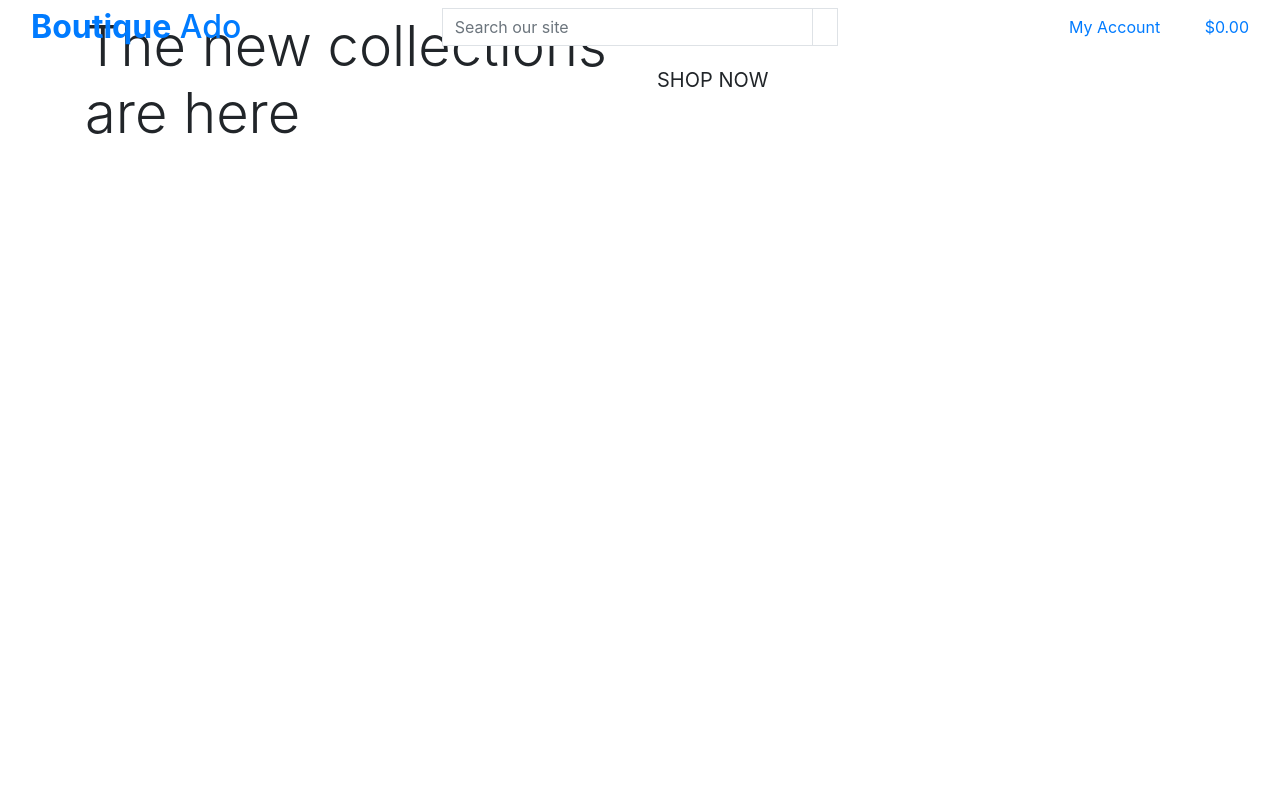
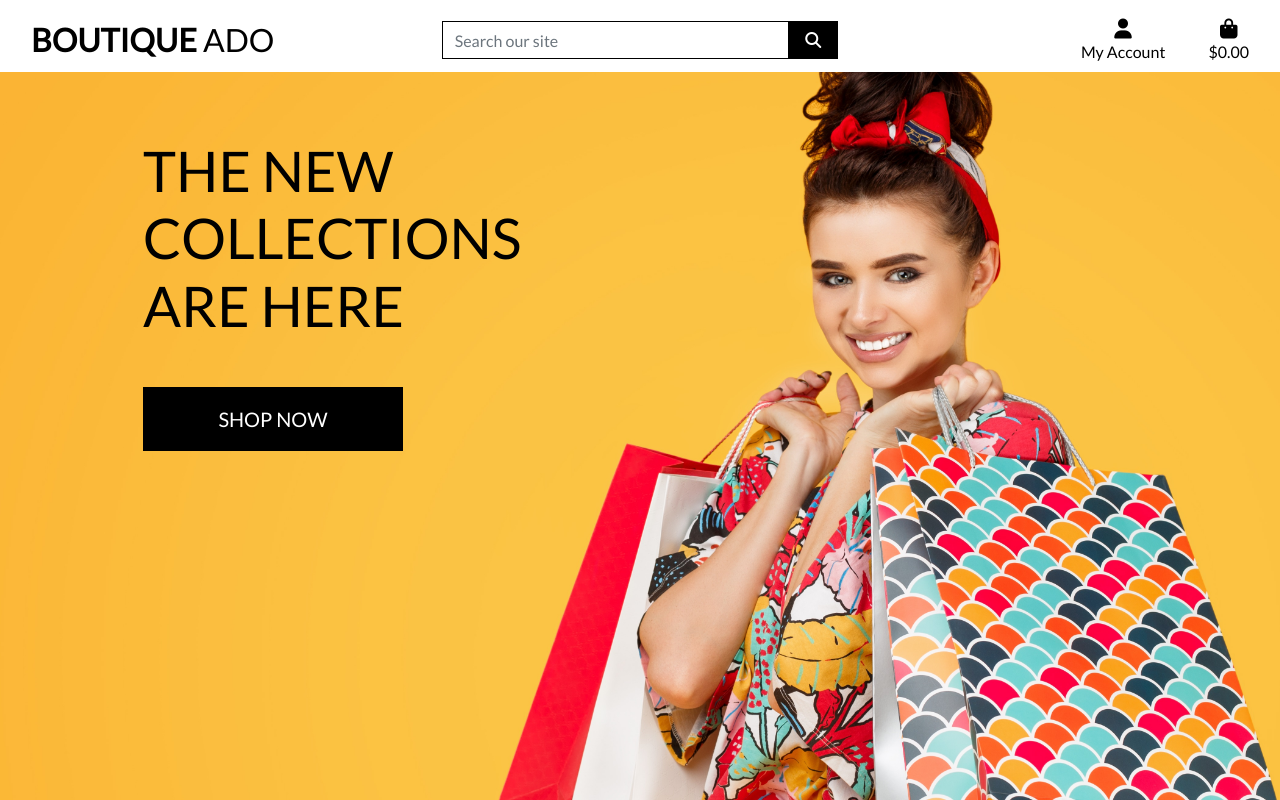
Before and after one commit to szomoru/boutique_ado_v1, a Django app: page / in a window 1280 px wide. Run offline with Django 3.2, Linux system fonts and the light colour scheme; some libraries are stand-ins or nearby versions.

Commit message:
completed homepage header and css

```diff
--- a/boutique_ado/settings.py
+++ b/boutique_ado/settings.py
@@ -147,6 +147,10 @@ USE_TZ = True
 # https://docs.djangoproject.com/en/3.2/howto/static-files/
 
 STATIC_URL = '/static/'
+STATICFILES_DIRS = (os.path.join(BASE_DIR, 'static'),)
+
+MEDIA_URL = '/media/'
+MEDIA_ROOT = os.path.join(BASE_DIR, 'media')
 
 # Default primary key field type
 # https://docs.djangoproject.com/en/3.2/ref/settings/#default-auto-field
--- a/boutique_ado/urls.py
+++ b/boutique_ado/urls.py
@@ -15,9 +15,11 @@ Including another URLconf
 """
 from django.contrib import admin
 from django.urls import path, include
+from django.conf import settings
+from django.conf.urls.static import static
 
 urlpatterns = [
     path('admin/', admin.site.urls),
     path('accounts/', include('allauth.urls')),
     path('', include('home.urls')),
-]
+] + static(settings.MEDIA_URL, document_root=settings.MEDIA_ROOT)
--- a/home/templates/home/index.html
+++ b/home/templates/home/index.html
@@ -16,11 +16,11 @@
                 <h1 class="display-4 logo-font text-black">
                     The new collections are here
                 </h1>
-            </div>
-            <div class="my-5">
-                <h4>
-                    <a href="" class="shop-now-button btn btn-lg rounded-0 text-uppercase py-3">Shop Now</a>
-                </h4>
+                <div class="my-5">
+                    <h4>
+                        <a href="" class="shop-now-button btn btn-lg rounded-0 text-uppercase py-3">Shop Now</a>
+                    </h4>
+                </div>
             </div>
         </div>
     </div>
--- /dev/null
+++ b/static/css/base.css
@@ -0,0 +1,81 @@
+html {
+    height: 100%;
+}
+
+body {
+    background: url(/media/homepage_background_cropped.jpg) no-repeat center center fixed;
+    background-size: cover;
+    height: calc(100vh - 164px);
+    color: #555;
+    font-family: 'Lato';
+}
+
+/* from Bulma */
+.icon {
+    align-items: center;
+    display: inline-flex;
+    justify-content: center;
+    height: 1.5rem;
+    width: 1.5rem;
+}
+
+.logo-font {
+    text-transform: uppercase;
+}
+
+.main-logo-link {
+    width: fit-content;
+}
+
+.shop-now-button {
+    background: black;
+    color: white;
+    min-width: 260px;
+}
+
+.btn-black {
+    background: black;
+    color: white;
+}
+
+.shop-now-button:hover,
+.shop-now-button:active,
+.shop-now-button:focus,
+.btn-black:hover,
+.btn-black:active,
+.btn-black:focus {
+    background: #222;
+    color: white;
+}
+
+.text-black {
+    color: #000 !important;
+}
+
+.border-black {
+    border: 1px solid black !important;
+}
+
+/* -------------------------------- Media Queries */
+
+/* Slightly larger container on xl screens */
+@media (min-width: 1200px) {
+  .container {
+    max-width: 80%;
+  }
+}
+
+/* fixed top navbar only on medium and up */
+@media (min-width: 992px) {
+    .fixed-top-desktop-only {
+        position: fixed;
+        top: 0;
+        right: 0;
+        left: 0;
+        z-index: 1030;
+    }
+
+    .header-container {
+        padding-top: 164px;
+    }
+}
--- a/templates/base.html
+++ b/templates/base.html
@@ -16,12 +16,15 @@
     {% block corecss %}
         <!-- Bootstrap CSS -->
         <link rel="stylesheet" href="https://stackpath.bootstrapcdn.com/bootstrap/4.4.1/css/bootstrap.min.css" integrity="sha384-Vkoo8x4CGsO3+Hhxv8T/Q5PaXtkKtu6ug5TOeNV6gBiFeWPGFN9MuhOf23Q9Ifjh" crossorigin="anonymous">
+        <link href="https://fonts.googleapis.com/css2?family=Lato&display=swap" rel="stylesheet">
+        <link rel="stylesheet" href="{% static 'css/base.css' %}">
     {% endblock %}
 
     {% block extra_css %}
     {% endblock %}
 
     {% block corejs %}
+        <script src="https://kit.fontawesome.com/c93dae6d85.js" crossorigin="anonymous"></script>
         <script src="https://code.jquery.com/jquery-3.4.1.slim.min.js" integrity="sha384-J6qa4849blE2+poT4WnyKhv5vZF5SrPo0iEjwBvKU7imGFAV0wwj1yYfoRSJoZ+n" crossorigin="anonymous"></script>
         <script src="https://cdn.jsdelivr.net/npm/popper.js@1.16.0/dist/umd/popper.min.js" integrity="sha384-Q6E9RHvbIyZFJoft+2mJbHaEWldlvI9IOYy5n3zV9zzTtmI3UksdQRVvoxMfooAo" crossorigin="anonymous"></script>
         <script src="https://stackpath.bootstrapcdn.com/bootstrap/4.4.1/js/bootstrap.min.js" integrity="sha384-wfSDF2E50Y2D1uUdj0O3uMBJnjuUD4Ih7YwaYd1iqfktj0Uod8GCExl3Og8ifwB6" crossorigin="anonymous"></script>
@@ -34,7 +37,7 @@
   </head>
   <body>
       <header class="container-fluid fixed-top">
-        <div class="row">
+        <div id="topnav" class="row bg-white pt-lg-2 d-none d-lg-flex">
           <div class="col-12 col-lg-4 my-auto py-1 py-lg-0 text-center text-lg-left">
             <a href="{% url 'home' %}" class="nav-link main-logo-link">
               <h2 class="logo-font text-black my-0"><strong>Boutique</strong> Ado</h2>
```
Also changed, not shown: media/homepage_background_cropped.jpg (added).
